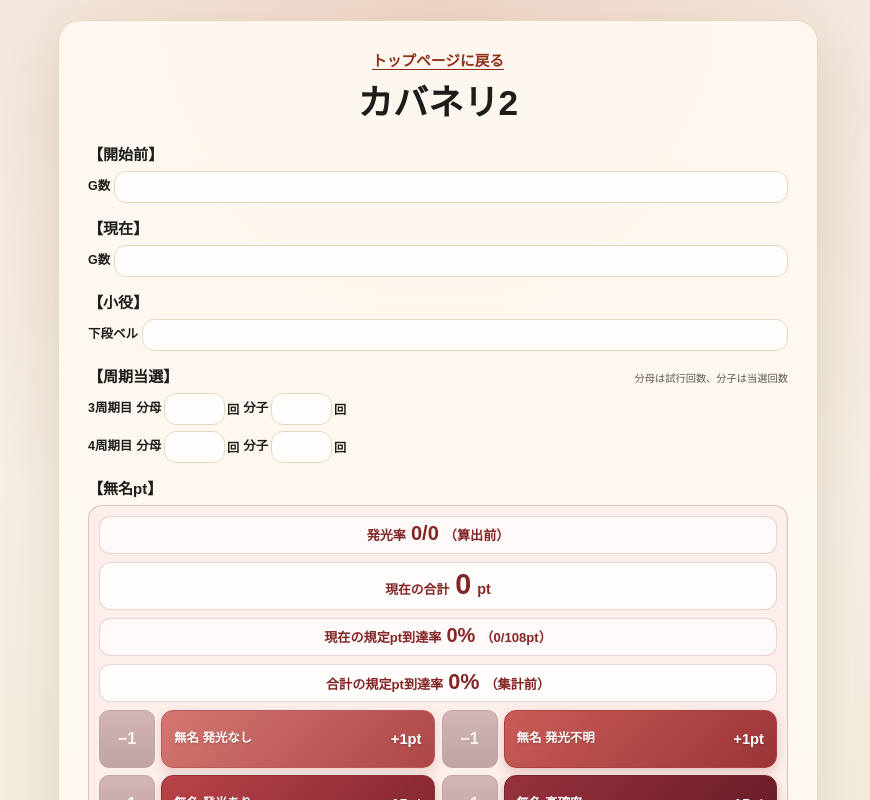
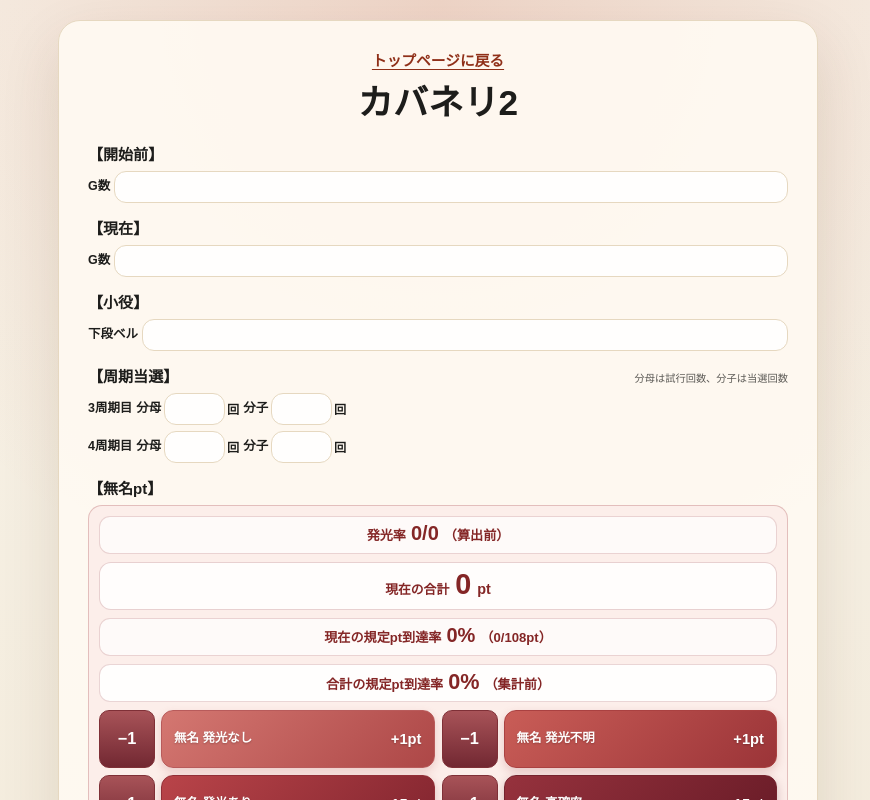
Before and after one commit to umedademu/suisoku, a Next.js app: page /kabaneri2 in a window 1280 px wide. Shown: the top 800 px of the page, without its empty margins (202-1072 px from the left). Built offline with nearby package versions, Linux system fonts and the light colour scheme.

Commit message:
カバネリ2のマイナスボタンを常時通常色に変更

```diff
--- a/app/globals.css
+++ b/app/globals.css
@@ -634,8 +634,7 @@ a {
   touch-action: manipulation;
   transition:
     transform 0.15s ease,
-    filter 0.15s ease,
-    opacity 0.15s ease;
+    filter 0.15s ease;
 }
 
 .character-point-panel-red .character-point-minus-button {
@@ -668,8 +667,8 @@ a {
 
 .character-point-minus-button:disabled {
   cursor: default;
-  filter: grayscale(0.35);
-  opacity: 0.38;
+  filter: none;
+  opacity: 1;
 }
 
 .character-cz-win-button {
--- a/lib/app-info.ts
+++ b/lib/app-info.ts
@@ -1,3 +1,3 @@
-export const APP_VERSION = "0.86";
+export const APP_VERSION = "0.87";
 
 export const APP_TITLE = `推測ツールv${APP_VERSION}`;
```
Also changed, not shown: 1 other file (tests, documents, lock files or other folders).
